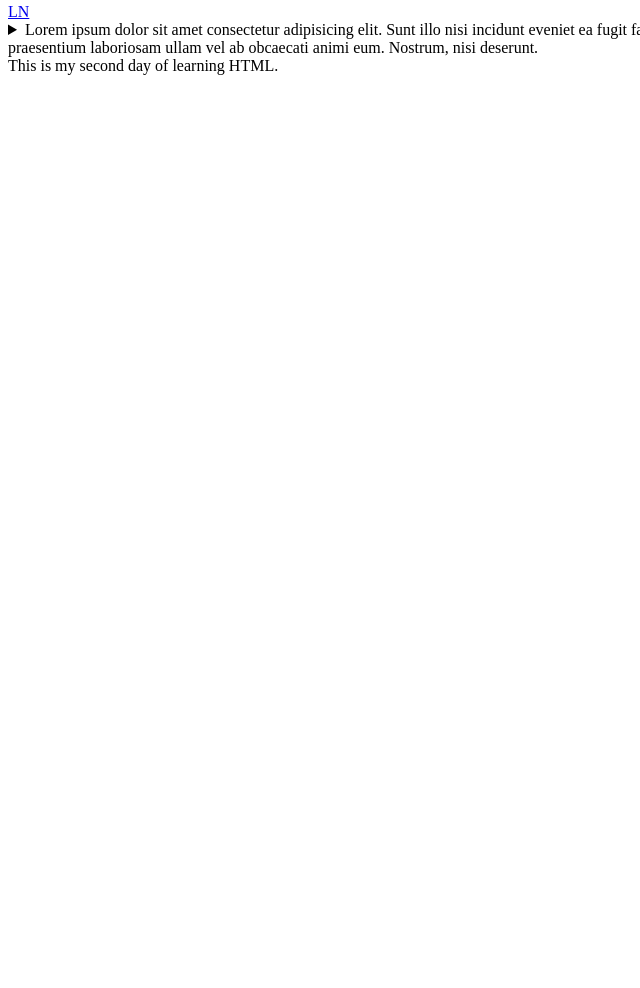
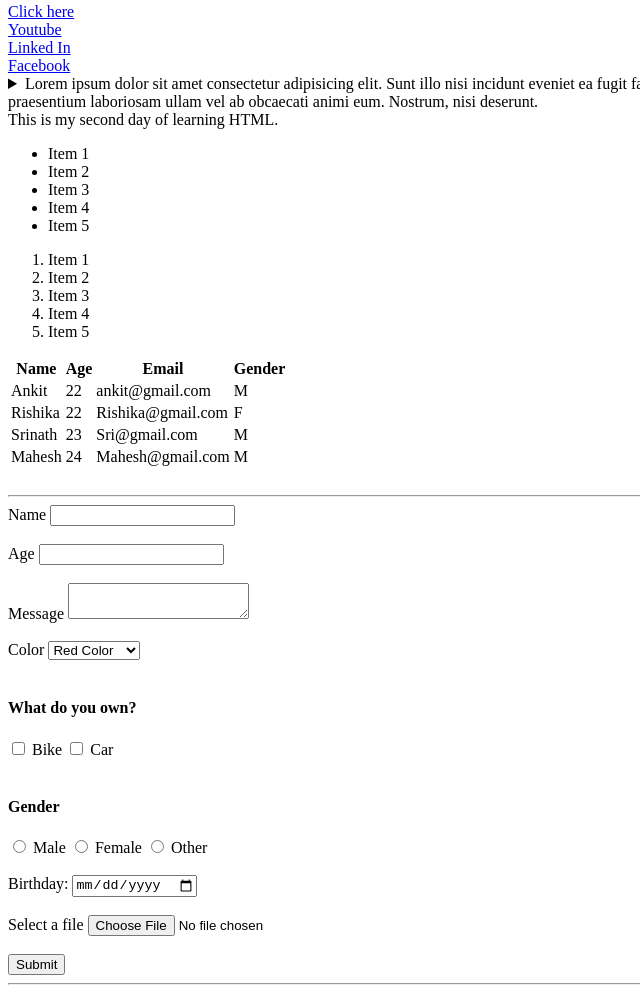
Before and after one commit to Ankitchoudhary1205/HTML, a plain HTML site: page index.html in a window 1280 px wide. Shown: the part 337-1325 px from the top of the page, without its empty margins (0-640 px from the left). Before the commit the page ends 800 px from the top, so only its background shows below. Drawn offline with Linux system fonts and the light colour scheme.

Commit message:
html done

```diff
--- a/index.html
+++ b/index.html
@@ -4,7 +4,7 @@
     <meta charset="UTF-8">
     <meta http-equiv="X-UA-Compatible" content="IE=edge">
     <meta name="viewport" content="width=device-width, initial-scale=1.0">
-    <title>HTML</title>
+    <title>HTML Basics</title>
 </head>
 <body>
     <!-- Heading Tag -->
@@ -17,13 +17,133 @@
     <!-- paragraph Tag -->
     <p>Lorem ipsum dolor sit amet consectetur adipisicing elit. Animi placeat quas maiores aliquid eaque repellat, numquam hic quibusdam doloremque ea doloribus illum possimus sapiente laborum, facere nemo at iusto vitae!</p>
     <!-- Link tag -->
-    <a href="https://bit.ly/3rUpjG4"> LN</a>
+    <a href="https://bit.ly/3rUpjG4"target="_blank"> Click here</a><br>
+    <a href="https://youtube.com"target="_blank">Youtube</a><br>
+    <a href="https://linkedin.com"target="_blank">Linked In</a><br>
+    <a href="https://Facebook.com"target="_blank">Facebook</a><br>
+
     <details>
-
          <summary>Lorem ipsum dolor sit amet consectetur adipisicing elit. Sunt illo nisi incidunt eveniet ea fugit facere magni inventore corporis odio autem voluptatibus neque non cum eos ex omnis, voluptate praesentium laboriosam ullam vel ab obcaecati animi eum. Nostrum, nisi deserunt.</summary>
     </details>
     This is my second day of learning HTML.
+    <!-- list Tags -->
+    <ul>
+        <li>Item 1</li>
+        <li>Item 2</li>
+        <li>Item 3</li>
+        <li>Item 4</li>
+        <li>Item 5</li>
+    </ul>
+    <ol> <li>Item 1</li>
+        <li>Item 2</li>
+        <li>Item 3</li>
+        <li>Item 4</li>
+        <li>Item 5</li></ol>
 
+        <!-- Table Tags -->
+        <table>
+            <thead>
+                <tr>
+                    <th>Name</th>
+                    <th>Age</th>
+                    <th>Email</th>
+                    <th>Gender</th>
+                </tr>
+            </thead>
+            <tbody>
+               <tr>
+                <td>Ankit</td>
+                <td>22</td>
+                <td>ankit@gmail.com</td>
+                <td>M</td>
+            </tr>
+            <tr>
+                <td>Rishika</td>
+                <td>22</td>
+                <td>Rishika@gmail.com</td>
+                <td>F</td>
+            </tr>
+            <tr>
+                <td>Srinath</td>
+                <td>23</td>
+                <td>Sri@gmail.com</td>
+                <td>M</td>
+            </tr>
+            <tr>
+                <td>Mahesh</td>
+                <td>24</td>
+                <td>Mahesh@gmail.com</td>
+                <td>M</td>
+            </tr>
+
+           </tbody>
+        </table>
+   <br>
+   <hr>
+   <!-- Form Tags -->
+  <form>
+    <div>
+        <label for="name">Name</label>
+        <input type="text" name="name" id="name">
+
+    </div>
+    <br>
+    <div>
+        <label for="Age">Age</label>
+        <input type="Number" name="Age" id="Age">
+    <div>
+        <br>
+    </div>
+    <label for="Message">Message</label>
+    <textarea name="Message" id="Message"></textarea>
+    <div>
+        <br>
+   <label for="Color">Color</label>
+   <select name="Color" id="Color">
+    <option value="red">Red Color</option>
+    <option value="Black">Black Color</option>
+    <option value="White">White Color</option>
+   </select>
+   <div>
+    <br>
+    <div>
+        <h4>What do you own?</h4>
+        <input type="checkbox" name="vehcile" value="Bike" id="bike">
+        <label for="bike">Bike</label>
+        <input type="checkbox" name="vehcile" value="Car" id="Car">
+        <label for="Car">Car</label>
+    </div>
+    <br>
+    <div>
+        <h4>Gender</h4>
+        <input type="radio" name="gender" value="Male" id="Male">
+        <label for="Male">Male</label>
+        <input type="radio" name="gender" value="Female" id="Female">
+        <label for="Female">Female</label>
+    <input type="radio" name="gender" value="Other" id="Other">
+    <label for="Other">Other</label>
+    </div>
+    <br>
+    <div>
+        <label for="birthday">Birthday:</label>
+        <input type="date" id="birthday" name="birthday">
+    </div>
+    <br>
+    <div>
+        <label for="myfile">Select a file</label>
+        <input type="file" id="my file" name="myfile">
+    </div>
+    <br>
+    <button type="Submit">Submit</button>
+ </form>
+<br>
+<hr>
+<!-- Button Tag -->
+<button>Send</button>
+<br>
+<!-- Image Tag -->
+<img src="https://images.unsplash.com/photo-1678375433477-b4ad099f2ca1?ixlib=rb-4.0.3&ixid=MnwxMjA3fDB8MHxwaG90by1wYWdlfHx8fGVufDB8fHx8&auto=format&fit=crop&w=1035&q=80" alt="The picture is very beautiful">
+<img src=" https://source.unsplash.com/daily" alt="Cool Photography">
 
 </body>
 </html>
```
Also changed, not shown: 1 other file.
